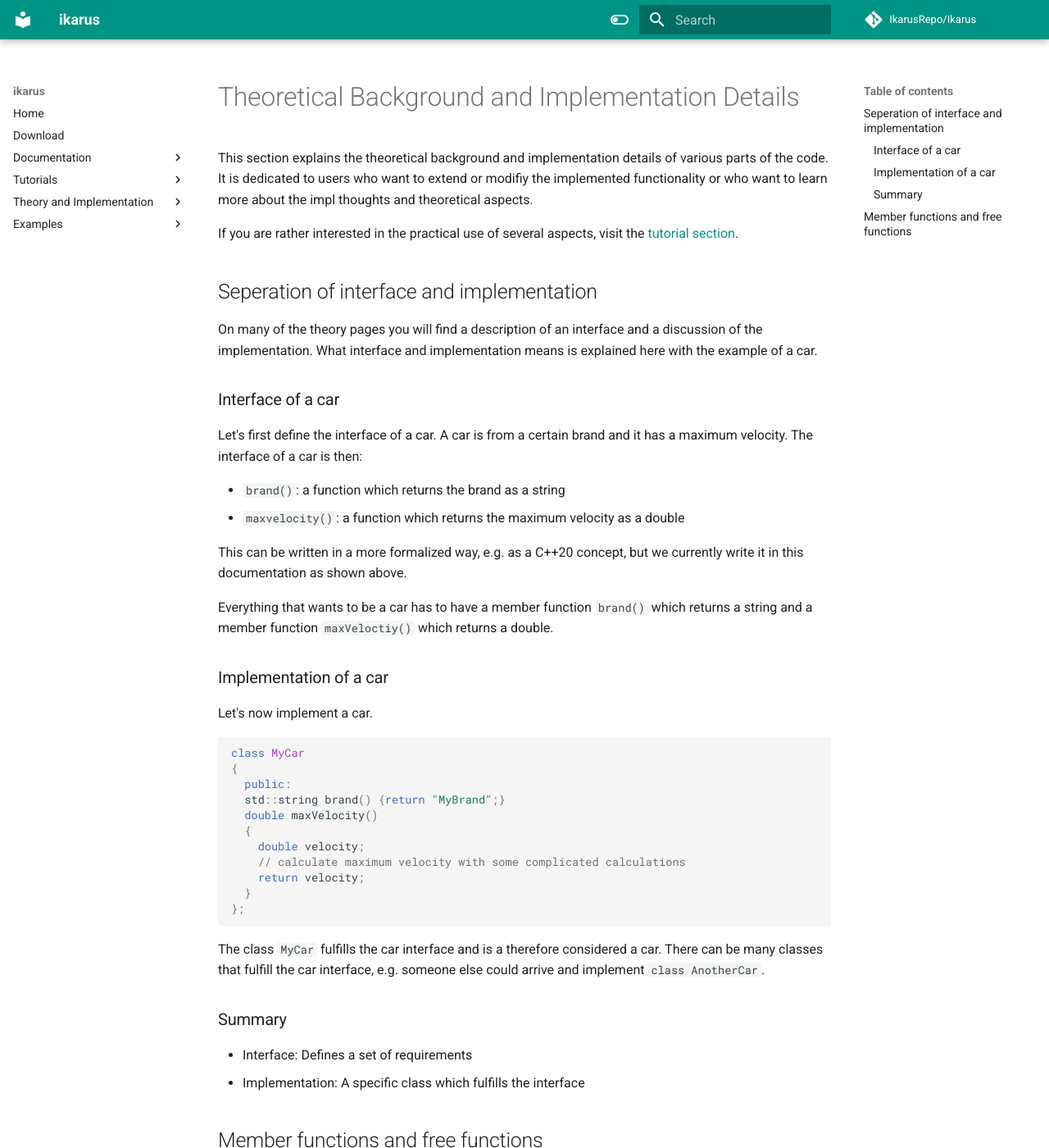
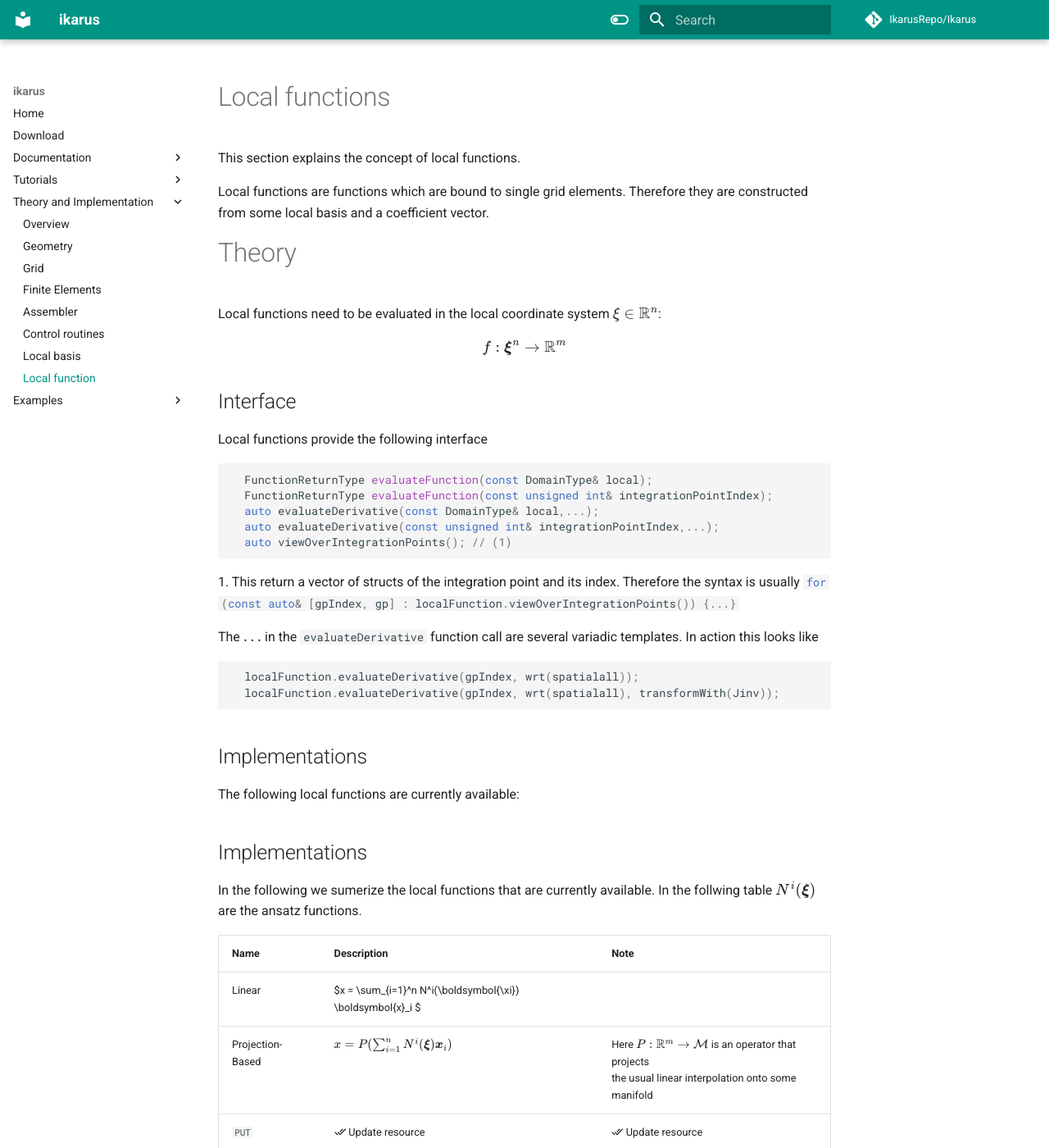
Before and after one commit to ikarus-project/ikarus, an MkDocs documentation site: the page built from docs/website/theory/LocalFunctions.md, in a window 1280 px wide and 1400 px high. Shown: the whole window at 82% size. Built offline with MkDocs 1.6.1 and Material for MkDocs 9.7.7, drawn with Linux system fonts in a browser that asks for light colours; comment, search, counter and statistics services are not loaded; some of the changed text lies outside the part shown.

Commit message:
documentation update

````diff
--- a/docs/mkdocs.yml
+++ b/docs/mkdocs.yml
@@ -45,12 +45,15 @@ nav:
     - Build the documentation locally: documentation/BuildTheDocumentationLocally.md
   - Tutorials:
     - Overview: tutorials/tutorialsOverview.md
-    - Grid    : tutorials/tutGrid.md
   - Theory and Implementation:
     - Overview: theory/theoryOverview.md
     - Geometry: theory/theoryGeometry.md
     - Grid: theory/theoryGrid.md
-    - Finite Elements: theory/theoryFiniteElement.md
+    - Finite Elements: theory/FiniteElements.md
+    - Assembler: theory/Assembler.md
+    - Control routines: theory/ControlRoutines.md
+    - Local basis: theory/LocalBasis.md
+    - Local function: theory/LocalFunctions.md
   - Examples:
       - Integrate pi: examples/integrate_pi.md
 
@@ -102,7 +105,7 @@ markdown_extensions:
   - pymdownx.tilde
 
 extra_javascript:
-  - javascripts/config.js
+#  - javascripts/config.js
   - https://polyfill.io/v3/polyfill.min.js?features=es6
   - https://cdn.jsdelivr.net/npm/mathjax@3/es5/tex-mml-chtml.js
 
--- a/docs/website/theory/LocalFunctions.md
+++ b/docs/website/theory/LocalFunctions.md
@@ -1,64 +1,46 @@
-# Theoretical Background and Implementation Details
+# Local functions
 
-This section explains the theoretical background and implementation details
-of various parts of the code. It is dedicated to users who want to extend
-or modifiy the implemented functionality or who want to learn more about
-the impl thoughts and theoretical aspects.
+This section explains the concept of local functions.
 
-If you are rather interested in the practical use of several aspects, visit
-the [tutorial section](../tutorials/tutorialsOverview.md).
+Local functions are functions which are bound to single grid elements.
+Therefore they are constructed from some local basis and a coefficient vector.
 
-## Seperation of interface and implementation
-On many of the theory pages you will find a description of an interface and
-a discussion of the implementation. What interface and implementation means is
-explained here with the example of a car.
+# Theory
+Local functions need to be evaluated in the local coordinate system $\mathbb{\xi} \in \mathbb{R}^n$:
+$$
+f: \boldsymbol{\xi}^n \rightarrow \mathbb{R}^m
+$$
+## Interface
+Local functions provide the following interface
+```cpp
+  FunctionReturnType evaluateFunction(const DomainType& local);
+  FunctionReturnType evaluateFunction(const unsigned int& integrationPointIndex);
+  auto evaluateDerivative(const DomainType& local,...);
+  auto evaluateDerivative(const unsigned int& integrationPointIndex,...);
+  auto viewOverIntegrationPoints(); // (1)
+```
+1. This return a vector of structs of the integration point and its index. Therefore the syntax is usually `#!cpp for (const auto& [gpIndex, gp] : localFunction.viewOverIntegrationPoints()) {...}`
 
-### Interface of a car
-Let's first define the interface of a car. A car is from a certain brand and it
-has a maximum velocity. The interface of a car is then:
+The $...$ in the `evaluateDerivative` function call are several variadic templates.
+In action this looks like
+```cpp
+  localFunction.evaluateDerivative(gpIndex, wrt(spatialall));
+  localFunction.evaluateDerivative(gpIndex, wrt(spatialall), transformWith(Jinv));
+```
 
-- `brand()`: a function which returns the brand as a string
-- `maxvelocity()`: a function which returns the maximum velocity as a double
+## Implementations
+The following local functions are currently available:
 
-This can be written in a more formalized way, e.g. as a C++20 concept, but we currently write it
-in this documentation as shown above.
+## Implementations
+In the following we sumerize the local functions that are currently available.
+In the follwing table $N^i(\boldsymbol{\xi})$ are the ansatz functions.
 
-Everything that wants to be a car has to have a member function `brand()` which
-returns a string and a member function `maxVeloctiy()` which returns a double.
+| Name             | Description                                                                     | Note                                                                                                                                 |
+|:-----------------|:--------------------------------------------------------------------------------|:-------------------------------------------------------------------------------------------------------------------------------------|
+| Linear           | $x = \sum_{i=1}^n N^i(\boldsymbol{\xi}) \boldsymbol{x}_i $                      |                                                                                                                                      |
+| Projection-Based | $x = P(\sum_{i=1}^n N^i(\boldsymbol{\xi}) \boldsymbol{x}_i )$                   | Here $P: \mathbb{R}^m \rightarrow \mathcal{M}$ is an operator that projects <br /> the usual linear interpolation onto some manifold |
+| `PUT`            | :material-check-all: Update resource                                            | :material-check-all: Update resource                                                                                                 |
+| `DELETE`         | :material-close:     Delete resource                                            | :material-close:     Delete resource                                                                                                 |
 
-### Implementation of a car
-Let's now implement a car.
-```cpp
-class MyCar
-{
-  public:
-  std::string brand() {return "MyBrand";}
-  double maxVelocity()
-  {
-    double velocity;
-    // calculate maximum velocity with some complicated calculations
-    return velocity;
-  }
-};
-```
-The class `MyCar` fulfills the car interface and is a therefore considered a car.
-There can be many classes that fulfill the car interface, e.g. someone else could
-arrive and implement `class AnotherCar`.
 
-### Summary
-- Interface: Defines a set of requirements
-- Implementation: A specific class which fulfills the interface
-
-## Member functions and free functions
-In this documentation, we also list free functions as a part of the interface. This is indicated
-by the arguments in the list of interface functions. An example: If there is something like
-
-- `brand(car)`
-
-in the interface list, this means that there has to be a function which gets a car object as argument
-and returns the name of the brand. An implementation for `MyCar` then looks like this:
-```cpp
-std::string brand(MyCar carObject) {return "MyBrand";}
-```
-This function is called a free function because it isn't part of the class MyCar but it is free
-(and could be defined in another file then the class MyCar).
+## How to implement your own local functions
````
Also changed, not shown: docs/website/theory/theoryFiniteElement.md (deleted, +0 -13 lines), docs/website/theory/theoryGrid.md (+1 -2 lines), 3 other files.
